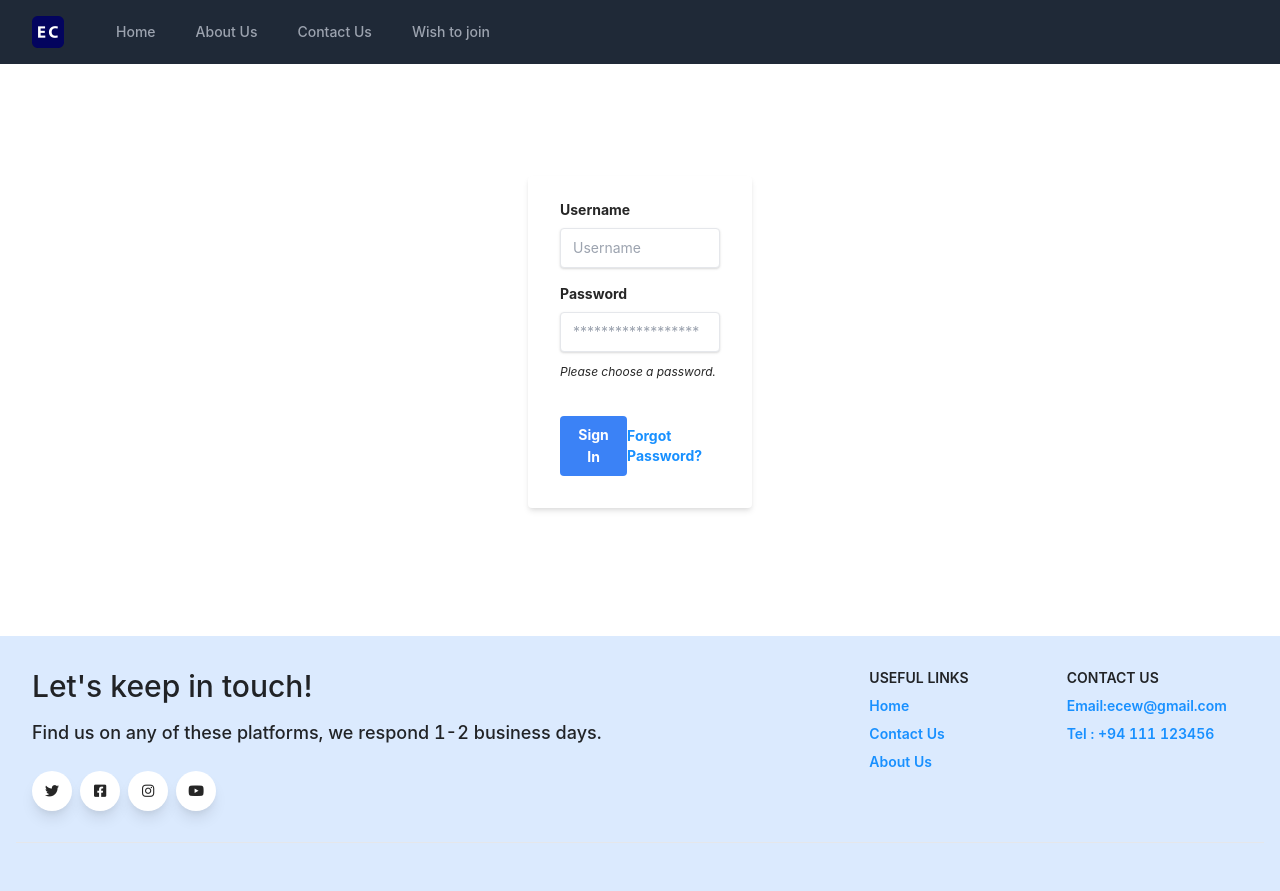
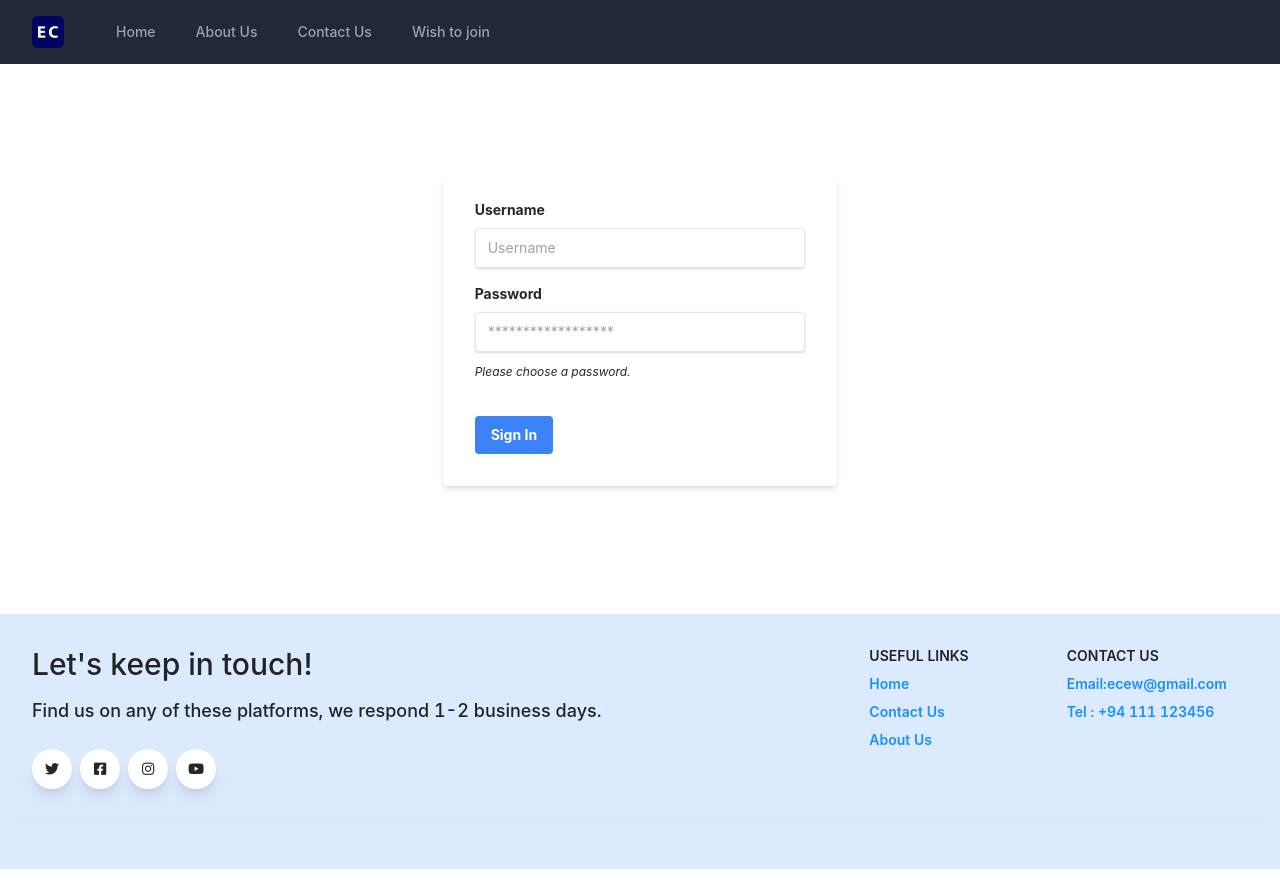
Before and after one commit to Kalz47/end-ecrew, a React (Create React App) app: page /Login in a window 1280 px wide. After the commit the page ends 869 px from the top, so only its background shows below. Built offline with nearby package versions, Linux system fonts and the light colour scheme.

Commit message:
make it better

```diff
--- a/src/Admin/Pages/AdminHome/Login.js
+++ b/src/Admin/Pages/AdminHome/Login.js
@@ -1,10 +1,16 @@
-import React from "react";
+import React, { useState } from "react";
 
 export default function Login() {
+  const [name, setName] = useState("");
+  const [password, setPassword] = useState("");
+
+  const data = { name, password };
+
+  console.log(data);
   return (
-    <div className="md:grid md:grid-cols-5 ">
-      <div className="col-start-3 col-end-3 my-28 mx-4">
-        <div className="bg-white shadow-md rounded px-8 pt-6 pb-8 mb-4 flex flex-col">
+    <div className="md:grid md:grid-cols-3 ">
+      <div className="col-start-2 col-end-3 my-28 mx-4">
+        <form className="bg-white shadow-md rounded px-8 pt-6 pb-8 mb-4 flex flex-col">
           <div className="mb-4">
             <label
               className="block text-grey-darker text-sm font-bold mb-2"
@@ -14,9 +20,10 @@ export default function Login() {
             </label>
             <input
               className="shadow appearance-none border rounded w-full py-2 px-3 text-grey-darker"
-              id="username"
               type="text"
               placeholder="Username"
+              value={name}
+              onChange={(e) => setName(e.target.value)}
             />
           </div>
           <div className="mb-6">
@@ -28,9 +35,10 @@ export default function Login() {
             </label>
             <input
               className="shadow appearance-none border border-red rounded w-full py-2 px-3 text-grey-darker mb-3"
-              id="password"
               type="password"
               placeholder="******************"
+              value={password}
+              onChange={(e) => setPassword(e.target.value)}
             />
             <p className="text-red text-xs italic">Please choose a password.</p>
           </div>
@@ -41,14 +49,8 @@ export default function Login() {
             >
               Sign In
             </button>
-            <a
-              className="inline-block align-baseline font-bold text-sm text-blue hover:text-blue-darker"
-              href="#"
-            >
-              Forgot Password?
-            </a>
           </div>
-        </div>
+        </form>
       </div>
     </div>
   );
--- a/src/actions/types.js
+++ b/src/actions/types.js
@@ -19,4 +19,4 @@ export const ADD_TYPE_FAIL = "ADD_TYPE_FAIL";
 export const GET_SALON_SUCCESS = "GET_SALON_SUCCESS";
 export const GET_SALON_ERROR = "GET_SALON_ERROR";
 
-export const PORT = "https://ecrew-back.herokuapp.com/api";
+export const PORT = "http://localhost:8000/api";
```
